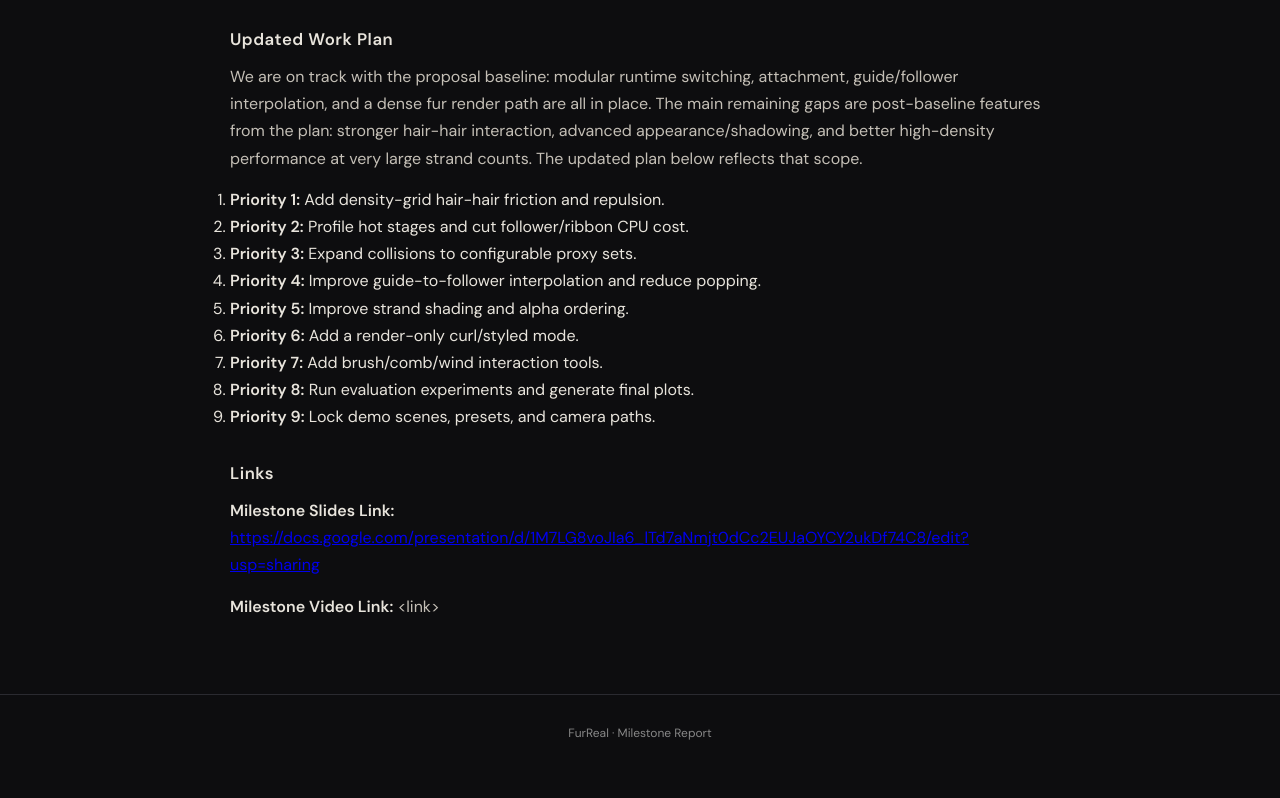
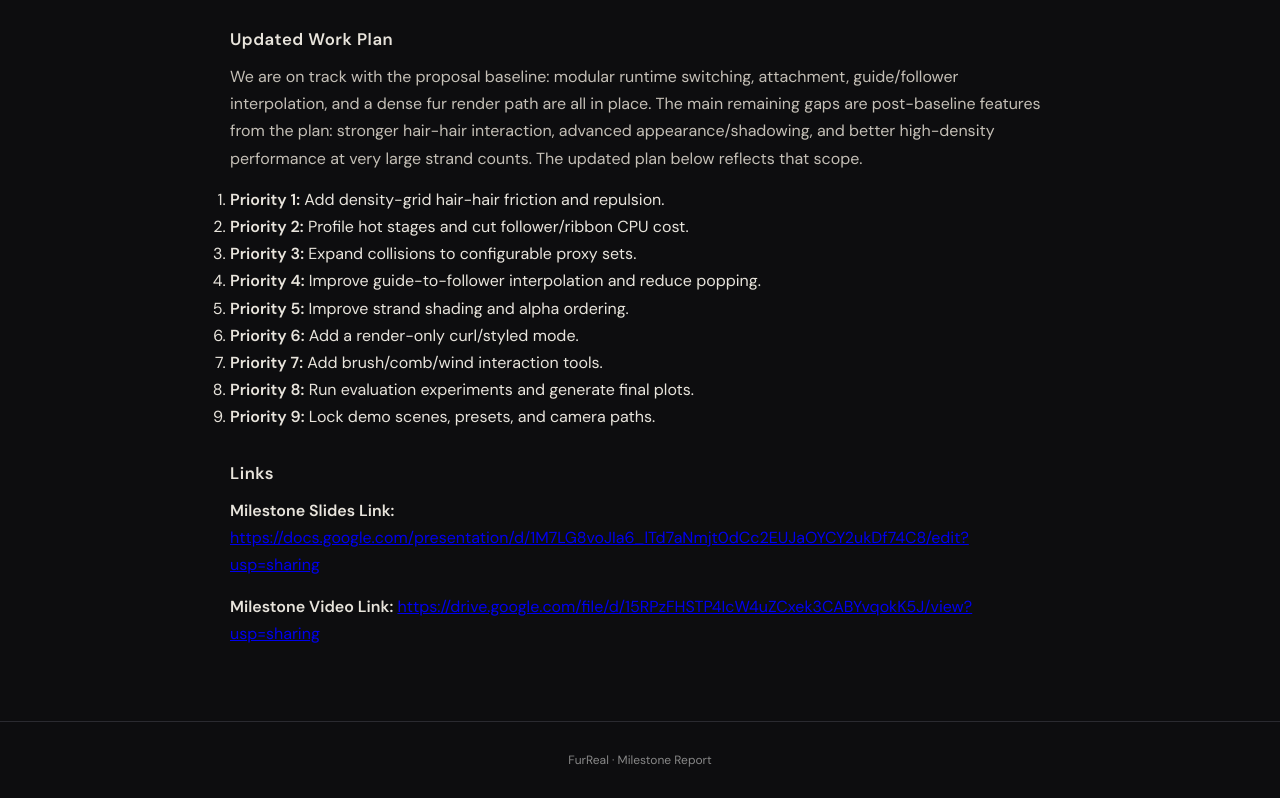
Before and after one commit to StylishSocks/cs184-furreal, a plain HTML site: page milestone.html in a window 1280 px wide. Shown: the part 1598-2396 px from the top of the page. Before the commit the page ends 2369 px from the top, so only its background shows below. Drawn offline with nearby package versions, Linux system fonts and the light colour scheme.

Commit message:
add video link

```diff
--- a/milestone.html
+++ b/milestone.html
@@ -98,7 +98,11 @@
         https://docs.google.com/presentation/d/1M7LG8voJIa6_lTd7aNmjt0dCc2EUJaOYCY2ukDf74C8/edit?usp=sharing
       </a>
     </p>
-    <p><strong style="color:var(--text)">Milestone Video Link:</strong> &lt;link&gt;</p>
+    <p><strong style="color:var(--text)">Milestone Video Link:</strong>
+      <a href="https://drive.google.com/file/d/15RPzFHSTP4IcW4uZCxek3CABYvqokK5J/view?usp=sharing" target="_blank" rel="noopener noreferrer">
+        https://drive.google.com/file/d/15RPzFHSTP4IcW4uZCxek3CABYvqokK5J/view?usp=sharing
+      </a>
+    </p>
   </section>
 
 </div>
```
